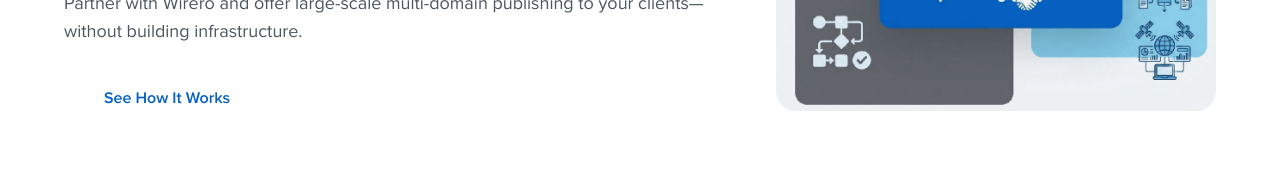
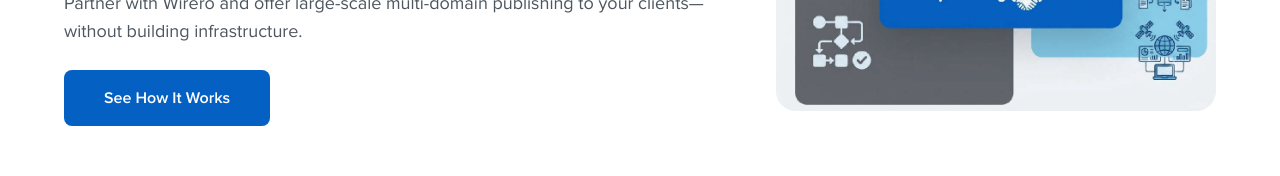
Before and after one commit to EasyPRGroup/Wirero-next, a Next.js app: page /partner in a window 1280 px wide. Shown: the part 340-516 px from the top of the page. Built offline with nearby package versions, Linux system fonts and the light colour scheme; no server answers.

Commit message:
add the button background color blue

```diff
--- a/app/partner/page.tsx
+++ b/app/partner/page.tsx
@@ -151,9 +151,9 @@ const Partner: NextPage = () => {
             </div>
             <a
               href="#how-it-works"
-              className="cursor-pointer [border:none] py-[1rem] px-[2.5rem] bg-transparent border-[#0461c3] border-solid border-[1px] h-[3.5rem] rounded-[8px] flex items-center justify-center box-border gap-[0.5rem] hover:bg-[#f7fafd] transition-colors mq450:w-full mq450:h-auto mq450:py-[0.875rem] mq450:px-[1.5rem] no-underline"
+              className="cursor-pointer [border:none] py-[1rem] px-[2.5rem] bg-[#0461c3] h-[3.5rem] rounded-[8px] flex items-center justify-center box-border gap-[0.5rem] hover:bg-[#0554af] transition-colors mq450:w-full mq450:h-auto mq450:py-[0.875rem] mq450:px-[1.5rem] no-underline"
             >
-              <div className="relative text-[1rem] leading-[1.25rem] font-semibold font-proxima text-[#0461c3] text-center shrink-0 mq450:text-[0.938rem]">
+              <div className="relative text-[1rem] leading-[1.25rem] font-semibold font-proxima text-color-white text-center shrink-0 mq450:text-[0.938rem]">
                 See How It Works
               </div>
             </a>
```
